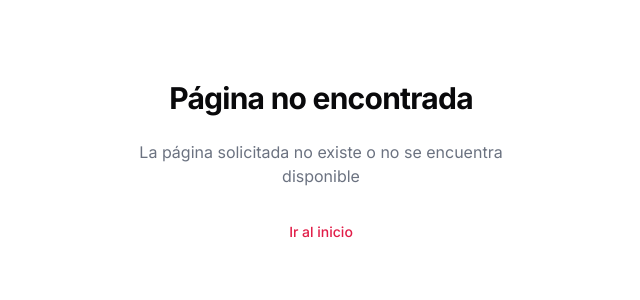
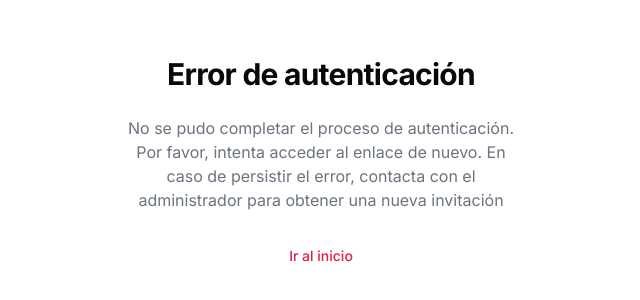
Before and after one commit to KFuee/magna-web, a Next.js app: page /authentication/auth-code-error in a window 1280 px wide. Before the commit this address had no page. Shown: the part 234-534 px from the top of the page, without its empty margins (319-959 px from the left). Built offline with nearby package versions, Linux system fonts and the light colour scheme.

Commit message:
feat: vista error código de autenticación

```diff
--- /dev/null
+++ b/app/authentication/auth-code-error/page.tsx
@@ -0,0 +1,28 @@
+"use client";
+
+import { Button } from "@/components/ui/button";
+import Link from "next/link";
+
+export default function AuthCodeErrorPage() {
+  return (
+    <div className="flex flex-1 flex-col items-center justify-center h-screen">
+      <div className="max-w-[400px] space-y-6 text-center">
+        <h2 className="text-3xl font-bold tracking-tight">
+          Error de autenticación
+        </h2>
+
+        <p className="text-gray-500 text-center">
+          No se pudo completar el proceso de autenticación. Por favor, intenta
+          acceder al enlace de nuevo. En caso de persistir el error, contacta
+          con el administrador para obtener una nueva invitación
+        </p>
+
+        <div className="flex flex-row items-center justify-center">
+          <Button variant="link">
+            <Link href="/">Ir al inicio</Link>
+          </Button>
+        </div>
+      </div>
+    </div>
+  );
+}
--- a/app/authentication/confirm/route.ts
+++ b/app/authentication/confirm/route.ts
@@ -19,5 +19,7 @@ export async function GET(req: Request) {
   }
 
   // return the user to an error page with some instructions
-  return NextResponse.redirect(new URL("/auth/auth-code-error", req.url));
+  return NextResponse.redirect(
+    new URL("/authentication/auth-code-error", req.url)
+  );
 }
```
